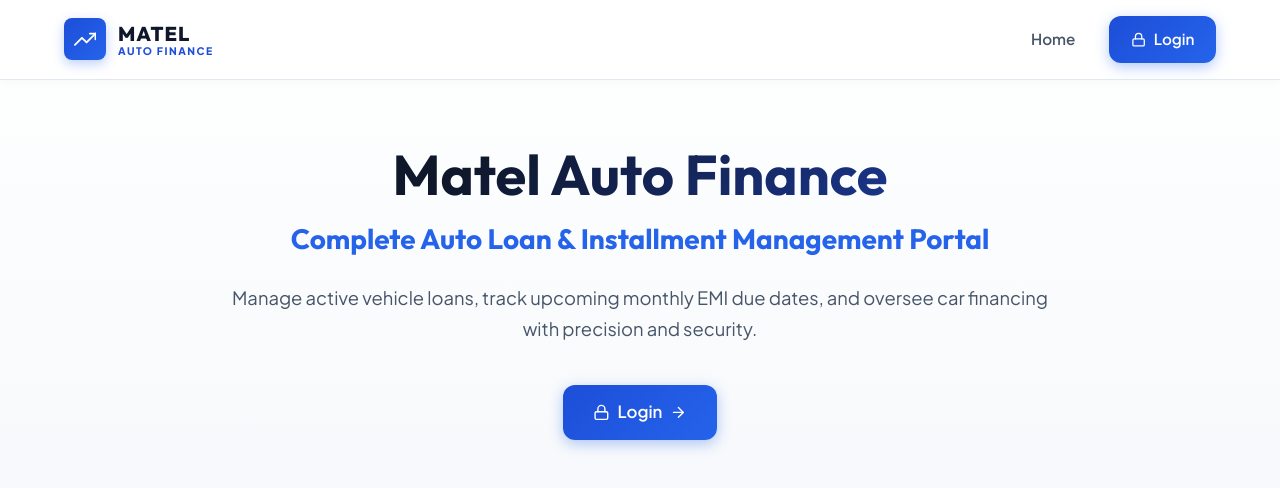
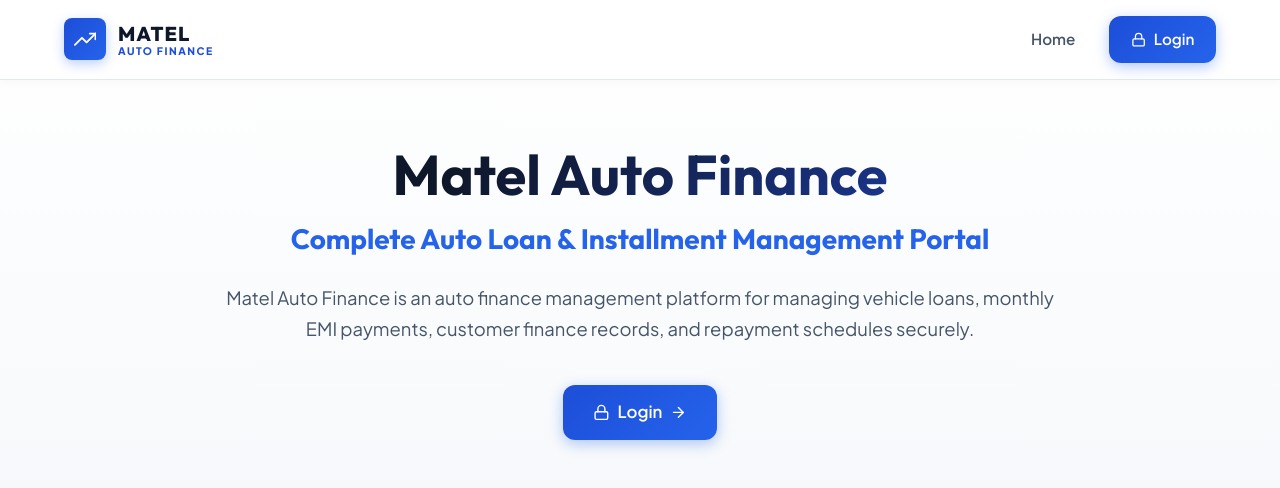
Before and after one commit to prancypatel2976/matel-auto-finance, a React (Vite) app in the folder frontend/: page / in a window 1280 px wide. Shown: the top 488 px of the page. Built offline with nearby package versions, Linux system fonts and the light colour scheme; no server answers.

Commit message:
feat: create landing page with hero section and conditional authentication redirects

```diff
--- a/frontend/src/pages/Home.jsx
+++ b/frontend/src/pages/Home.jsx
@@ -23,7 +23,7 @@ const Home = () => {
         </p>
 
         <p className="hero-description">
-          Manage active vehicle loans, track upcoming monthly EMI due dates, and oversee car financing with precision and security.
+          Matel Auto Finance is an auto finance management platform for managing vehicle loans, monthly EMI payments, customer finance records, and repayment schedules securely.
         </p>
 
         <div className="hero-actions">
```
